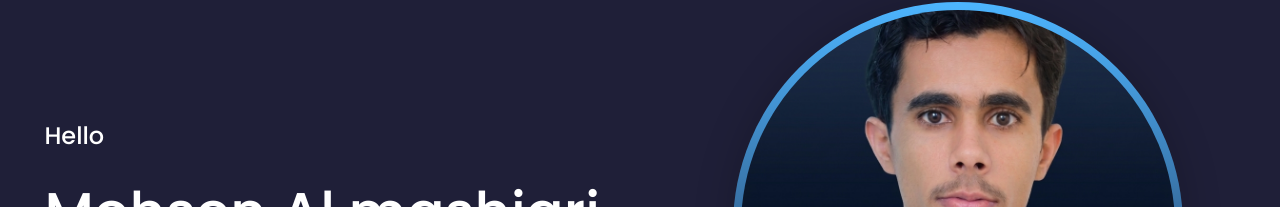
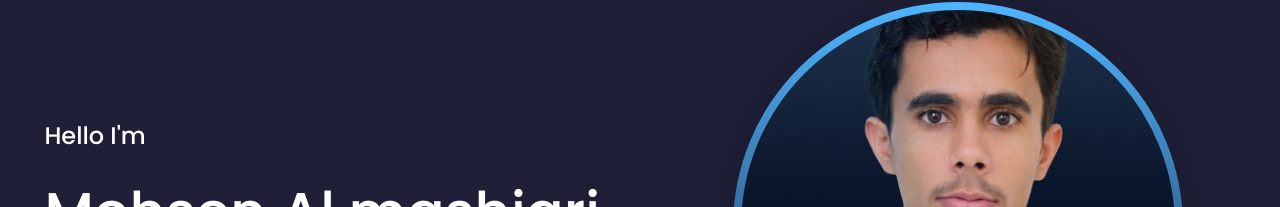
Before and after one commit to Moh775-m/profile, a React (Vite) app: page / in a window 1280 px wide. Shown: the part 141-348 px from the top of the page. Built offline with nearby package versions, Linux system fonts and the light colour scheme.

Commit message:
edit home.jsx

```diff
--- a/src/components/home/Home.jsx
+++ b/src/components/home/Home.jsx
@@ -12,7 +12,7 @@ function Home() {
 
 
         <div className="home_content">
-          <h4>Hello </h4>
+          <h4>Hello I'm </h4>
           <h1>Mohsen Al.mashjari</h1>
           <h4 className="text-light">Frontend Developer</h4>
 
@@ -21,7 +21,7 @@ function Home() {
               Download CV
             </a>
 
-            <a href="#" className="btn btn-primary">
+            <a href="#contact" className="btn btn-primary">
               Let's talk
             </a>
           </div>
```
Also changed, not shown: 1 other file (tests, documents, lock files or other folders).
